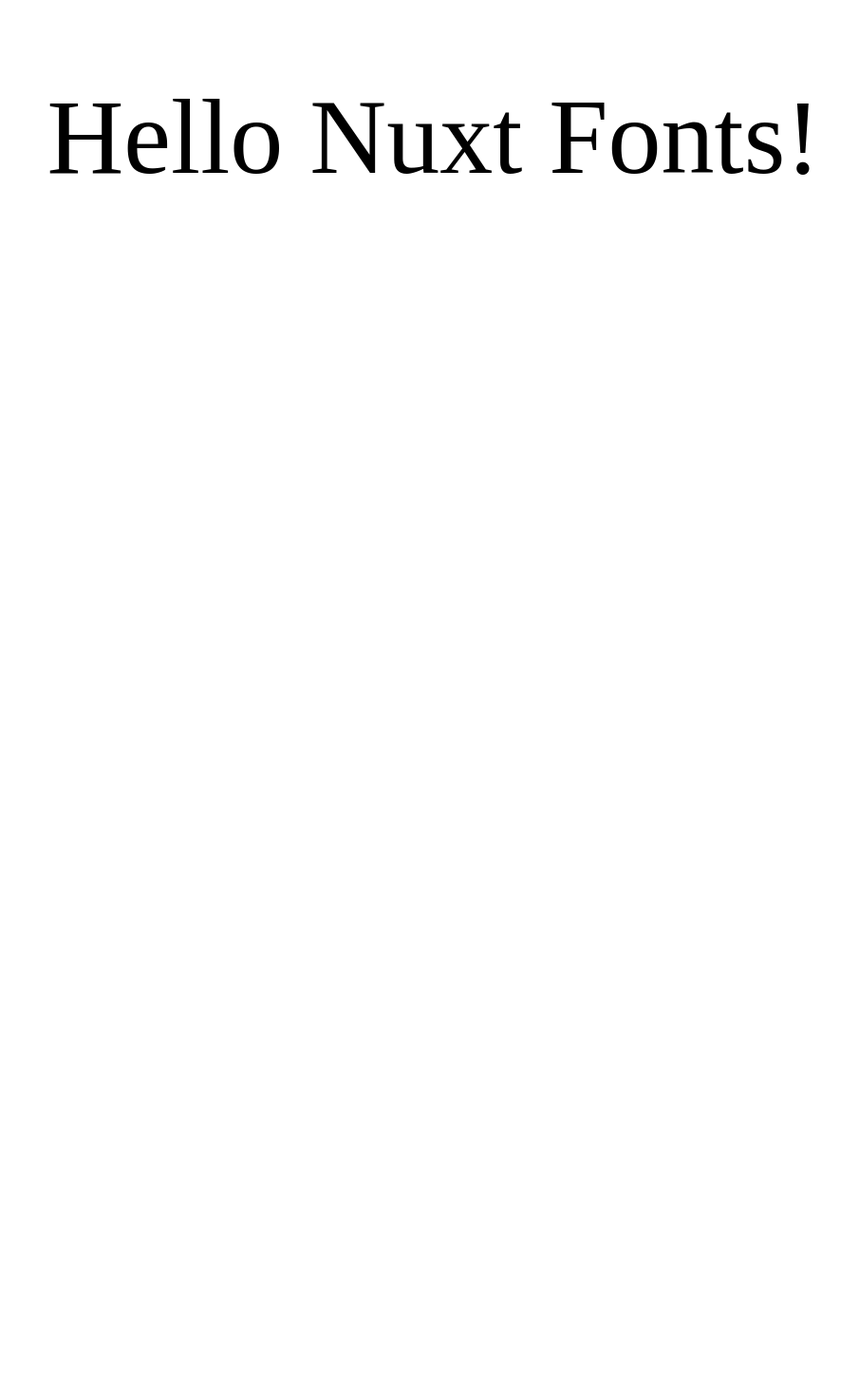
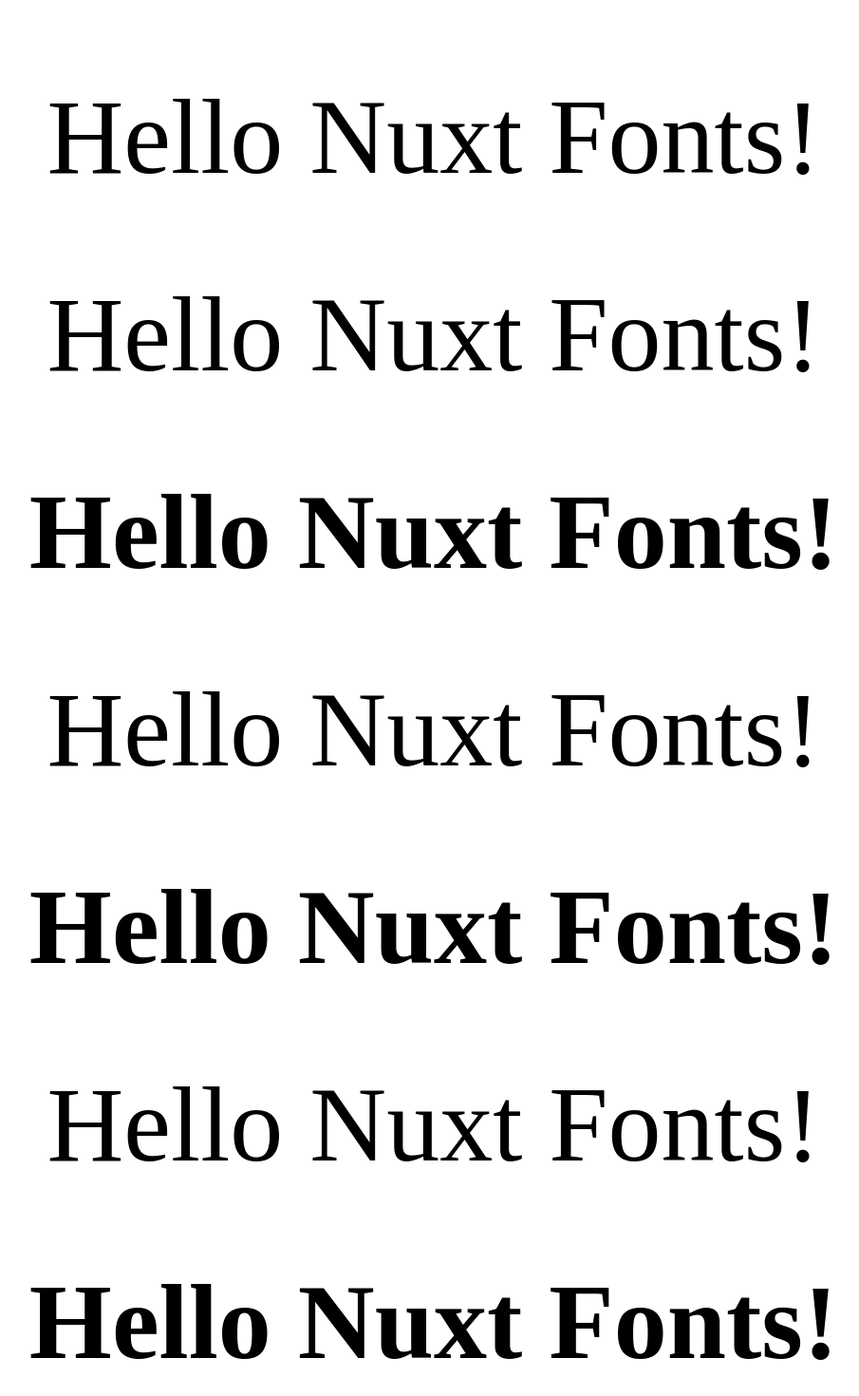
Before and after one commit to ZTL-UwU/fonts-repro, a Nuxt app: page / in a window 1280 px wide. Shown: the part 188-1658 px from the top of the page at 95% size, without its empty margins (183-1088 px from the left). Before the commit the page ends 800 px from the top, so only its background shows below. Built offline with nearby package versions, Linux system fonts and the light colour scheme.

Commit message:
font weight?
Signed-off-by: ZTL-UwU <zhangtianli2006@163.com>

```diff
--- a/app.vue
+++ b/app.vue
@@ -3,6 +3,24 @@
     Hello Nuxt Fonts!
   </h1>
   <h1 class="font-mono">
+    Hello Nuxt Fonts!
+  </h1>
+  <h1 class="font-normal">
+    Hello Nuxt Fonts!
+  </h1>
+  <h1 class="font-semibold">
+    Hello Nuxt Fonts!
+  </h1>
+  <h1 class="font-medium">
+    Hello Nuxt Fonts!
+  </h1>
+  <h1 class="font-bold">
+    Hello Nuxt Fonts!
+  </h1>
+  <h1 class="font-light">
+    Hello Nuxt Fonts!
+  </h1>
+  <h1 class="font-black">
     Hello Nuxt Fonts!
   </h1>
 </template>
```
